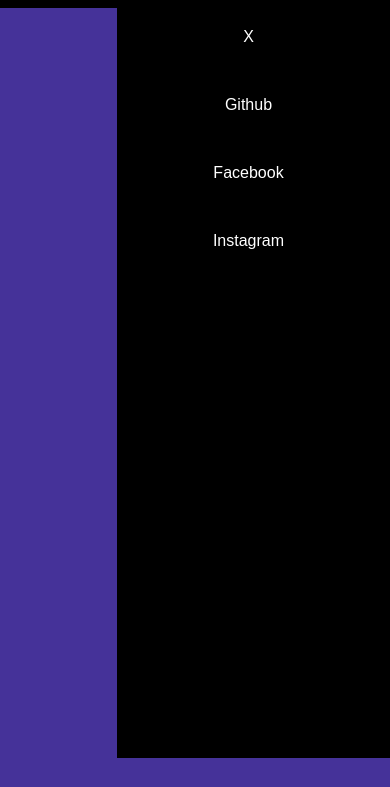
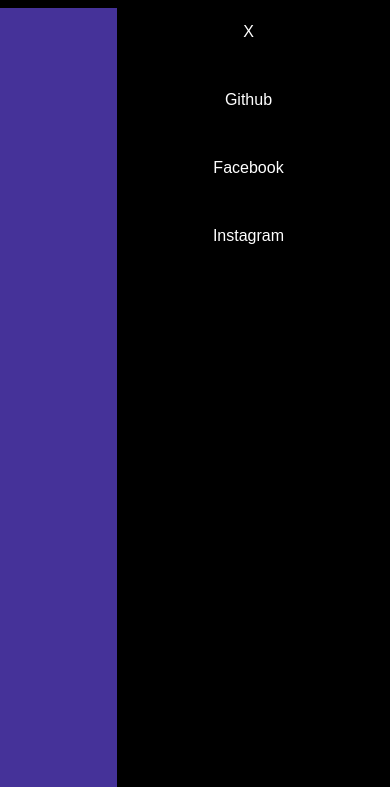
Before and after one commit to ZazCodes/JAVASCRIPT, a plain HTML site: page js.practice/header-with-js/index.html in a window 390 px wide. Both pictures are taken after a click on the link 357 px from the left and 33 px from the top of the page. Shown: the part 57-844 px from the top of the page. Drawn offline with Linux system fonts and the light colour scheme.

Commit message:
fixed js header

```diff
--- a/js.practice/header-with-js/style.css
+++ b/js.practice/header-with-js/style.css
@@ -88,9 +88,6 @@
 }
 
 @media only screen and (max-width: 600px){
-    body{
-        /* overflow: hidden; */
-    }
     .header{
         height: 65px;
     }
@@ -101,23 +98,24 @@
         margin-left: 17px;
     }
 
-    .sec{
-        position: absolute;
-        top: 55px;
-        right: 0;
-        width: 70%;
-        height: 90vh;
+    .sec {
+        position: fixed;
+        top: 0;
+        right: -100vw;
+        height: 100vh;
+        width: 70vw;
         background-color: black;
-        flex-direction: column !important;
-        justify-content: flex-start;
-        padding-top: 30px;
-        transform: translate(100vw);
-        transition: transform 0.5s ease;;
-        display: none;
+        display: flex;
+        flex-direction: column;
+        justify-content:flex-start;
+        align-items: center;
+        transition: right 0.5s ease;
+        padding-top: 80px;
     }
 
     ul{
         display: block;
+        top: 20px;
     }
 
     ul li{
@@ -139,8 +137,17 @@
         cursor: pointer;
     }
 
+    #image,
+    .menu {
+        cursor: pointer;
+        user-select: none;
+    }
+
+    #image:active,
+    .menu:active {
+       transform: scale(0.95);
+    }
     .nav{
-        transform: translate(0);
-        display: block;
+        right: 0;
     }
 }
```
Also changed, not shown: js.practice/header-with-js/script.js (line endings or trailing spaces).
